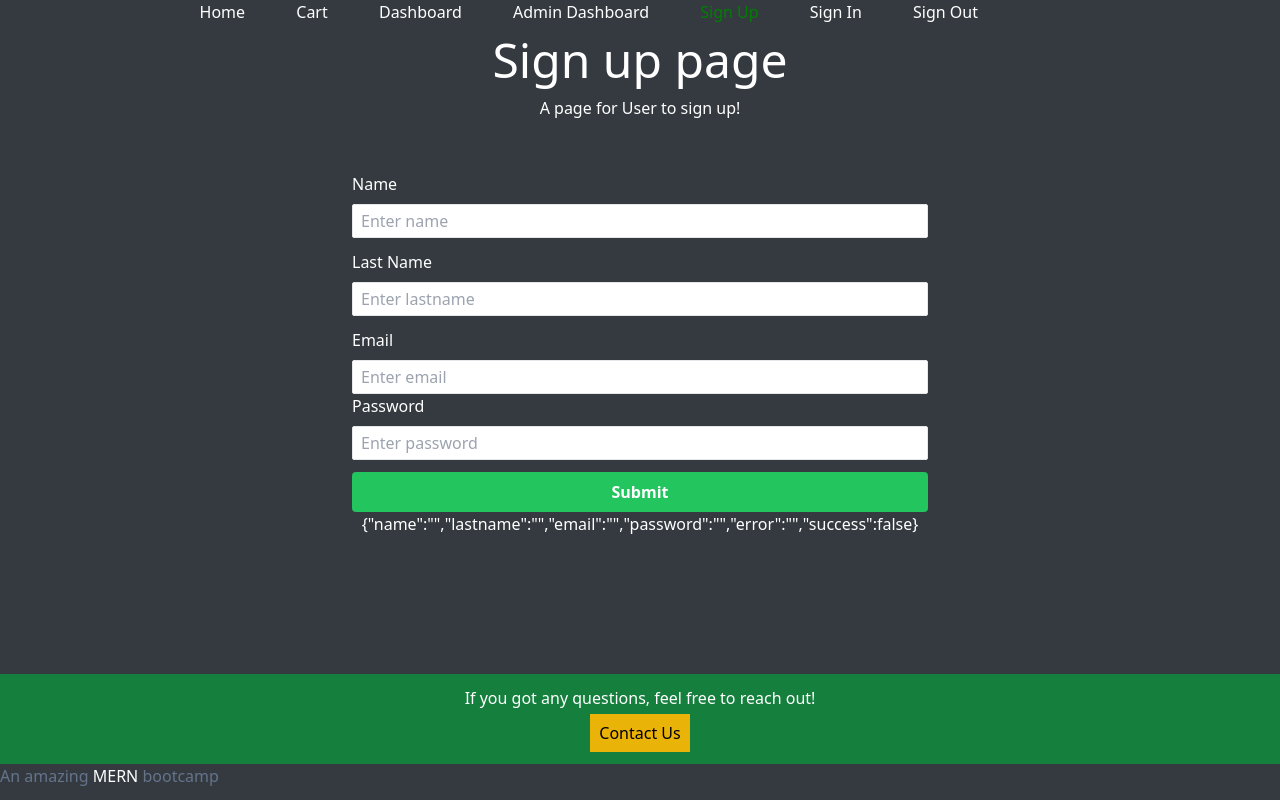
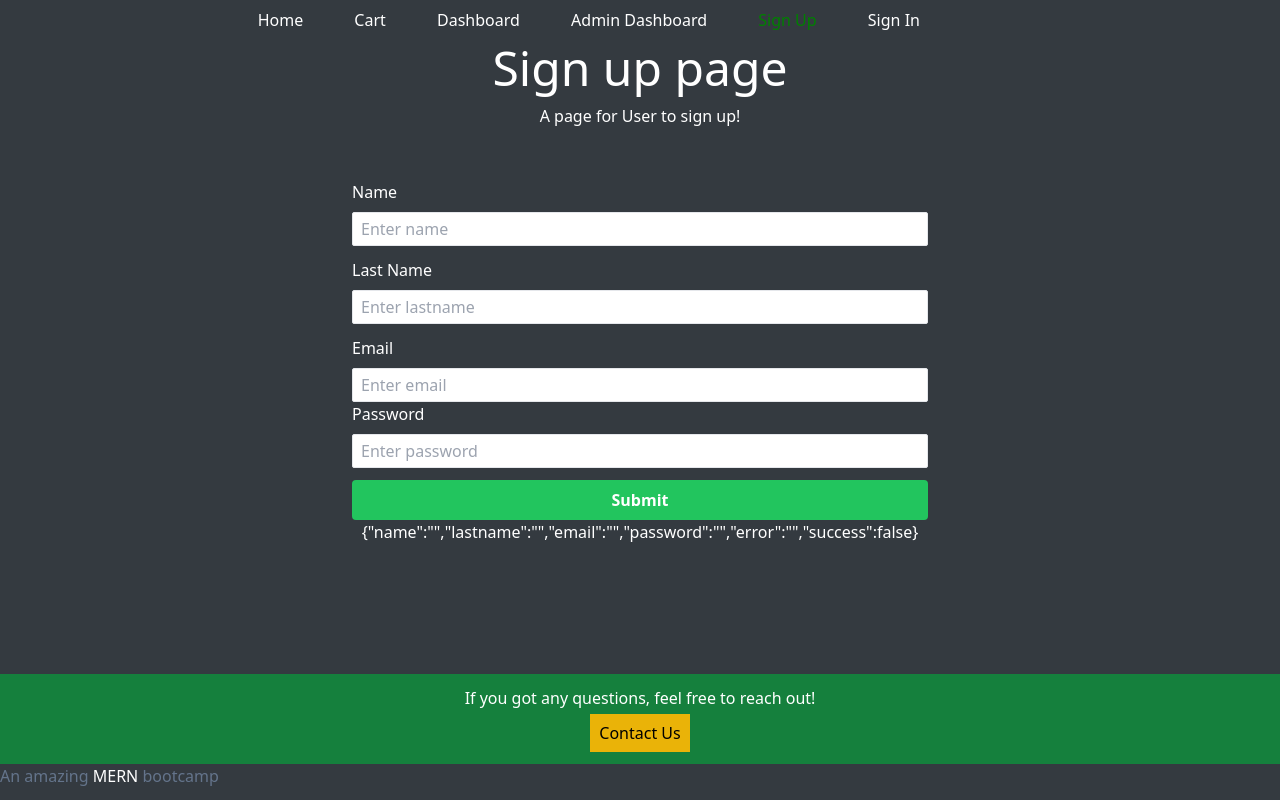
Before and after one commit to SuchitaGhadge/mern_ecomm_app, a React (Create React App) app in the folder frontend/: page /signup in a window 1280 px wide. Built offline with nearby package versions, Linux system fonts and the light colour scheme.

Commit message:
hide show logic of signin, signup and signout

```diff
--- a/frontend/src/core/Navbar.js
+++ b/frontend/src/core/Navbar.js
@@ -1,60 +1,72 @@
-import React from 'react'
-import { NavLink } from 'react-router-dom'
+import React, {Fragment} from 'react'
+import { NavLink, useNavigate } from 'react-router-dom'
+import { isAuthenticated, signout } from '../auth/helper';
 
 export default function Navbar() {
+  const navigate = useNavigate()
   return (
-        <header className='bg-dark'>
+        <header className='bg-dark mt-2'>
             <nav className='flex justify-center items-center w-[92%]'>
                 <ul className='flex items-center gap-[4vw]'>
-                    <li className='hover:text-gray-500'>
+                    <li>
                         <NavLink  style={({ isActive }) => {
                             return {
                               color: isActive ? "green" : "white"
                             };
                           }} to='/'>Home</NavLink>
                     </li>
-                    <li className='hover:text-gray-500'>
+                    <li>
                         <NavLink style={({ isActive }) => {
                             return {
                               color: isActive ? "green" : "white"
                             };
                           }}  to='/cart'>Cart</NavLink>
                     </li>
-                    <li className='hover:text-gray-500'>
+                    <li>
                         <NavLink style={({ isActive }) => {
                             return {
                               color: isActive ? "green" : "white"
                             };
                           }}  to='/user/dashboard'>Dashboard</NavLink>
                     </li>
-                    <li className='hover:text-gray-500'>
+                    <li>
                         <NavLink style={({ isActive }) => {
                             return {
                               color: isActive ? "green" : "white"
                             };
                           }}  to='/admin/dashboard'>Admin Dashboard</NavLink>
                     </li>
-                    <li className='hover:text-gray-500'>
+                    {!isAuthenticated() && (
+                      <Fragment>
+                      <li>
                           <NavLink style={({ isActive }) => {
                               return {
                                 color: isActive ? "green" : "white"
                               };
                             }}  to='/signup'>Sign Up</NavLink>
                       </li>
-                    <li className='hover:text-gray-500'>
+                      <li>
                           <NavLink style={({ isActive }) => {
                               return {
                                 color: isActive ? "green" : "white"
                               };
                             }}  to='/signin'>Sign In</NavLink>
                       </li>
-                    <li className='hover:text-gray-500'>
-                        <NavLink style={({ isActive }) => {
-                            return {
-                              color: isActive ? "green" : "white"
-                            };
-                          }} to='/signout'>Sign Out</NavLink>
+                      </Fragment>
+                    )}
+                    {isAuthenticated() && (
+                      <li>
+                      <span className='text-yellow-500 hover:text-yellow-400 hover:font-semibold'
+                      onClick={() => {
+                        signout(() => {
+                          navigate('/')
+                        })
+                      }}
+                      >
+                          Signout
+                        </span>
                     </li>
+                    )}
                 </ul>
             </nav>
         </header>
```
Lines whose indentation alone changed are shown as unchanged.
